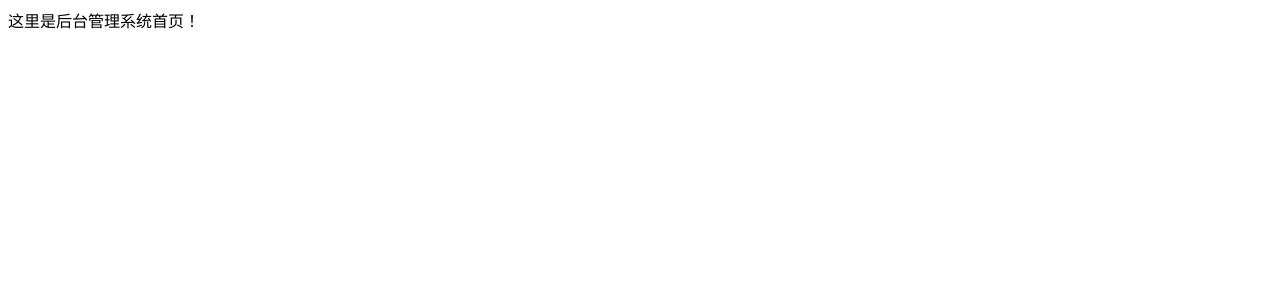
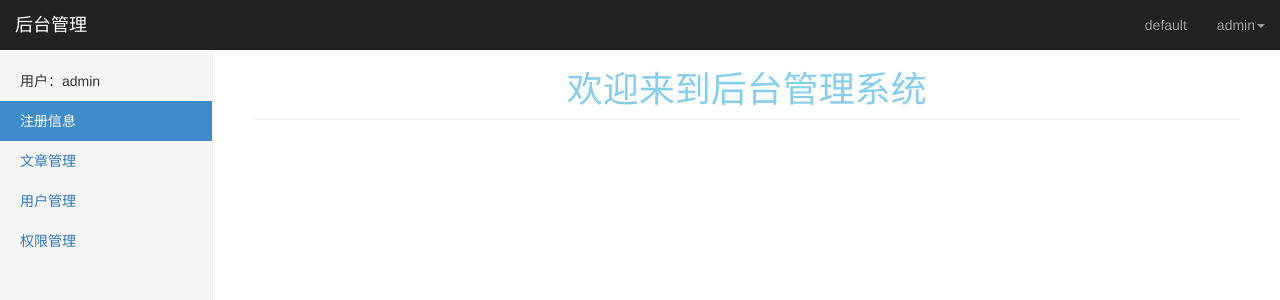
Before and after one commit to bnsuper/webapp, a Django app: page /cms/ in a window 1280 px wide. Shown: the top 300 px of the page. Run offline with Django 3.2, Linux system fonts and the light colour scheme; the visitor is signed in with stand-in values (Sample User, id 1); some libraries are stand-ins or nearby versions.

Commit message:
add cms index

```diff
--- a/web/cms/admin.py
+++ b/web/cms/admin.py
@@ -1,5 +1,5 @@
 from django.contrib import admin
-from mytest.models import test_Model
+from mytest.models import test_Model,testb_Model
 
 # Register your models here.
 def make_published(modeladmin,request,queryset):
@@ -12,3 +12,5 @@ class AuthorAdmin(admin.ModelAdmin):
 	actions = [make_published]
 
 admin.site.register(test_Model,AuthorAdmin)
+
+admin.site.register(testb_Model)
--- /dev/null
+++ b/web/cms/static/css/cms_index.css
@@ -0,0 +1,11 @@
+/*
+* @Author: chenbin
+* @Date:   2018-06-05 17:11:06
+* @Last Modified by:   chenbin
+* @Last Modified time: 2018-06-05 18:06:42
+*/
+
+h1{
+	text-align: center;
+	color: skyblue;
+}
--- /dev/null
+++ b/web/cms/static/css/dashboard.css
@@ -0,0 +1,111 @@
+/*
+* @Author: chenbin
+* @Date:   2018-06-05 17:25:30
+* @Last Modified by:   chenbin
+* @Last Modified time: 2018-06-05 17:25:37
+*/
+/*
+ * Base structure
+ */
+
+/* Move down content because we have a fixed navbar that is 50px tall */
+body {
+  padding-top: 50px;
+}
+
+
+/*
+ * Global add-ons
+ */
+
+.sub-header {
+  padding-bottom: 10px;
+  border-bottom: 1px solid #eee;
+}
+
+/*
+ * Top navigation
+ * Hide default border to remove 1px line.
+ */
+.navbar-fixed-top {
+  border: 0;
+}
+
+/*
+ * Sidebar
+ */
+
+/* Hide for mobile, show later */
+.sidebar {
+  display: none;
+}
+@media (min-width: 768px) {
+  .sidebar {
+    position: fixed;
+    top: 51px;
+    bottom: 0;
+    left: 0;
+    z-index: 1000;
+    display: block;
+    padding: 20px;
+    overflow-x: hidden;
+    overflow-y: auto; /* Scrollable contents if viewport is shorter than content. */
+    background-color: #f5f5f5;
+    border-right: 1px solid #eee;
+  }
+}
+
+/* Sidebar navigation */
+.nav-sidebar {
+  margin-right: -21px; /* 20px padding + 1px border */
+  margin-bottom: 20px;
+  margin-left: -20px;
+}
+.nav-sidebar > li > a {
+  padding-right: 20px;
+  padding-left: 20px;
+}
+.nav-sidebar > .active > a,
+.nav-sidebar > .active > a:hover,
+.nav-sidebar > .active > a:focus {
+  color: #fff;
+  background-color: #428bca;
+}
+
+
+/*
+ * Main content
+ */
+
+.main {
+  padding: 20px;
+}
+@media (min-width: 768px) {
+  .main {
+    padding-right: 40px;
+    padding-left: 40px;
+  }
+}
+.main .page-header {
+  margin-top: 0;
+}
+
+
+/*
+ * Placeholder dashboard ideas
+ */
+
+.placeholders {
+  margin-bottom: 30px;
+  text-align: center;
+}
+.placeholders h4 {
+  margin-bottom: 0;
+}
+.placeholder {
+  margin-bottom: 20px;
+}
+.placeholder img {
+  display: inline-block;
+  border-radius: 50%;
+}
--- /dev/null
+++ b/web/cms/static/js/cms_index.js
@@ -0,0 +1,6 @@
+/*
+* @Author: chenbin
+* @Date:   2018-06-05 18:03:28
+* @Last Modified by:   chenbin
+* @Last Modified time: 2018-06-05 18:03:28
+*/
--- a/web/cms/templates/bootstrap.html
+++ b/web/cms/templates/bootstrap.html
@@ -1,3 +1,4 @@
+{% load static %}
 <!DOCTYPE html>
 <html lang="zh-CN">
   <head>
@@ -9,6 +10,7 @@
 
     <!-- Bootstrap -->
     <link href="https://cdn.bootcss.com/bootstrap/3.3.7/css/bootstrap.min.css" rel="stylesheet">
+    <link href="{% static "css/ie10-viewport-bug-workaround.css" %}" rel="stylesheet">
     <!-- jQuery (Bootstrap 的所有 JavaScript 插件都依赖 jQuery，所以必须放在前边) -->
     <script src="https://cdn.bootcss.com/jquery/1.12.4/jquery.min.js"></script>
     <!-- 加载 Bootstrap 的所有 JavaScript 插件。你也可以根据需要只加载单个插件。 -->
--- /dev/null
+++ b/web/cms/templates/cms_base.html
@@ -0,0 +1,55 @@
+{% extends "bootstrap.html" %}
+{% load static %}
+
+{% block headblock %}
+	<link href="{% static "css/dashboard.css" %}" rel="stylesheet">
+  {% block content_headblock %}{% endblock content_headblock %}
+{% endblock headblock %}
+
+{% block bodyblock %}
+    <nav class="navbar navbar-inverse navbar-fixed-top">
+      <div class="container-fluid">
+        <div class="navbar-header">
+          <button type="button" class="navbar-toggle collapsed" data-toggle="collapse" data-target="#navbar" aria-expanded="false" aria-controls="navbar">
+            <span class="sr-only">Toggle navigation</span>
+            <span class="icon-bar"></span>
+            <span class="icon-bar"></span>
+            <span class="icon-bar"></span>
+          </button>
+          <a class="navbar-brand" href="#">后台管理</a>
+        </div>
+        <div id="navbar" class="navbar-collapse collapse">
+          <ul class="nav navbar-nav navbar-right">
+            <li><a href="#">default</a></li>
+            <li class="dropdown">
+	          <a href="#" class="dropdown-toggle" data-toggle="dropdown" role="button" aria-haspopup="true" aria-expanded="false">admin<span class="caret"></span></a>
+	          <ul class="dropdown-menu">
+	            <li><a href="#">设置</a></li>
+	            <li><a href="#">修改密码</a></li>
+	            <li role="separator" class="divider"></li>
+	            <li><a href="#">注销</a></li>
+	          </ul>
+	        </li>
+          </ul>
+        </div>
+      </div>
+    </nav>
+
+    <div class="container-fluid">
+      <div class="row">
+        <div class="col-sm-3 col-md-2 sidebar">
+          <p>用户：admin</p>
+          <ul class="nav nav-sidebar">
+            <li class="active"><a href="#">注册信息<span class="sr-only">(current)</span></a></li>
+            <li><a href="#">文章管理</a></li>
+            <li><a href="#">用户管理</a></li>
+            <li><a href="#">权限管理</a></li>
+          </ul>
+        </div>
+        <div class="col-sm-9 col-sm-offset-3 col-md-10 col-md-offset-2 main">
+          {% block contentblock %}
+          {% endblock contentblock %}
+        </div>
+      </div>
+    </div>
+{% endblock bodyblock %}
--- /dev/null
+++ b/web/cms/templates/cms_index.html
@@ -0,0 +1,15 @@
+{% extends "cms_base.html" %}
+{% load static %}
+
+{% block titleblock %}
+	后台管理首页
+{% endblock titleblock %}
+
+{% block content_headblock %}
+	<script src="{% static "js/cms_index.js" %}"></script>
+	<link href="{% static "css/cms_index.css" %}" rel="stylesheet">
+{% endblock content_headblock %}
+
+{% block contentblock %}
+	<h1 class="page-header">欢迎来到后台管理系统</h1>
+{% endblock contentblock %}
--- a/web/cms/views.py
+++ b/web/cms/views.py
@@ -23,7 +23,7 @@ def cms_index(request):
 	# print('request.session.session_key:',request.session.session_key)
 	# print('-'*10)
 	# print(dir(request.session))
-	return HttpResponse('这里是后台管理系统首页！')
+	return render(request,'cms_index.html')
 
 @require_http_methods(['GET','POST'])
 def cms_login(request):
```
